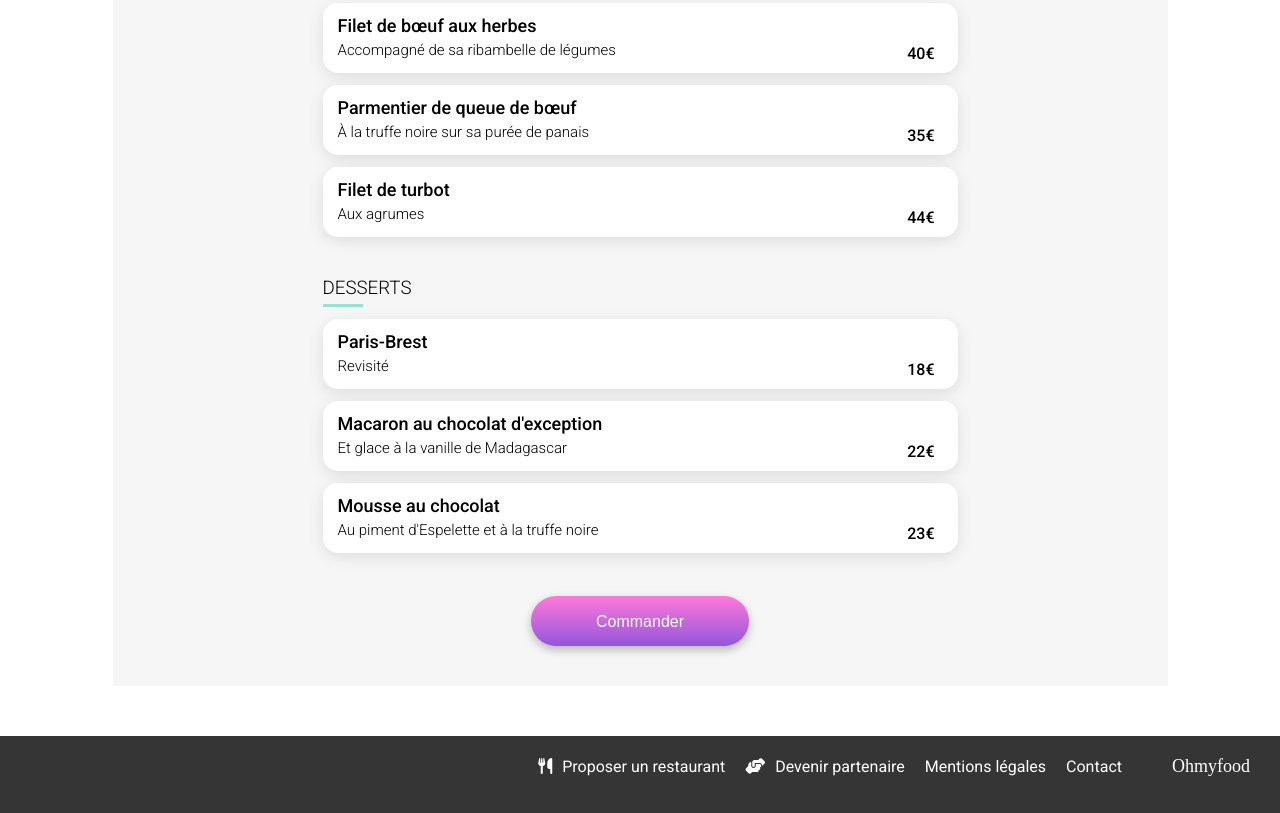
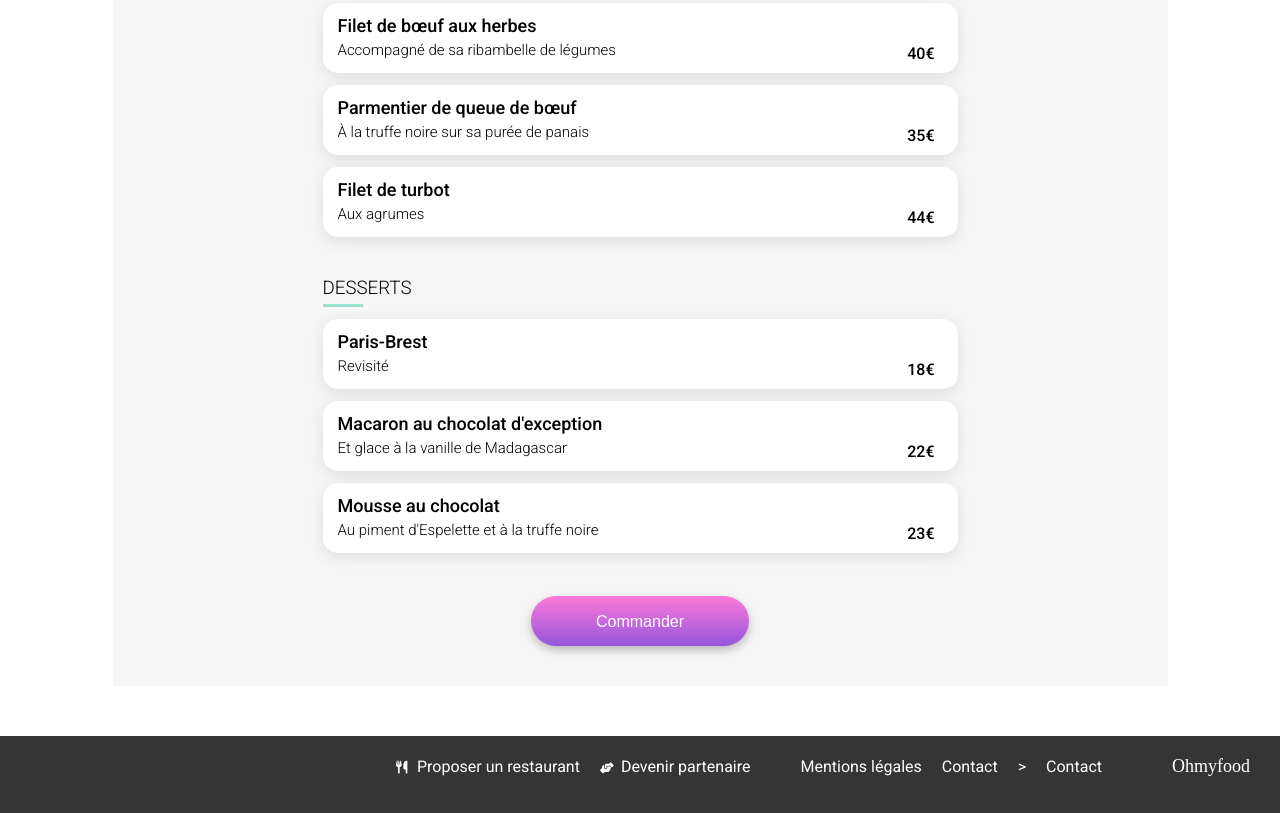
Before and after one commit to Azurayin/Ohmyfood_Site, a website: page restaurants/lapalette_dugout.html in a window 1280 px wide. Shown: the part 821-1634 px from the top of the page. Drawn offline with Linux system fonts and the light colour scheme; a web font is replaced by a local one.

Commit message:
fix footer space on all pages

```diff
--- a/restaurants/lapalette_dugout.html
+++ b/restaurants/lapalette_dugout.html
@@ -142,7 +142,9 @@
         <h2>Ohmyfood</h2>
         <p><i class="fa-solid fa-utensils"></i>Proposer un restaurant</p>
         <p><i class="fas fa-hands-helping"></i>Devenir partenaire</p>
+        <div class="space">
         <p>Mentions légales</p>
         <p><a href="mailto:">Contact</a></p>
+        </div>><a href="mailto:">Contact</a></p>
     </footer>
 </body>
--- a/sass/layout/_footer.scss
+++ b/sass/layout/_footer.scss
@@ -32,8 +32,14 @@ footer{
 
     i{
         margin-right: 10px;
+        font-size: 13px;
+        width: 11px;
     }
 
+    }
+    // ajustement pour la maquette
+    .fa-hands-helping{
+        font-size: 11px;
     }
 
 .space{
```
Also changed, not shown: restaurants/ala_francaise.html (+2 -0 lines), restaurants/lanote_enchantee.html (+2 -0 lines), restaurants/ledelice_dessens.html (+2 -0 lines), assets/css/main.css, assets/css/main.min.css.
